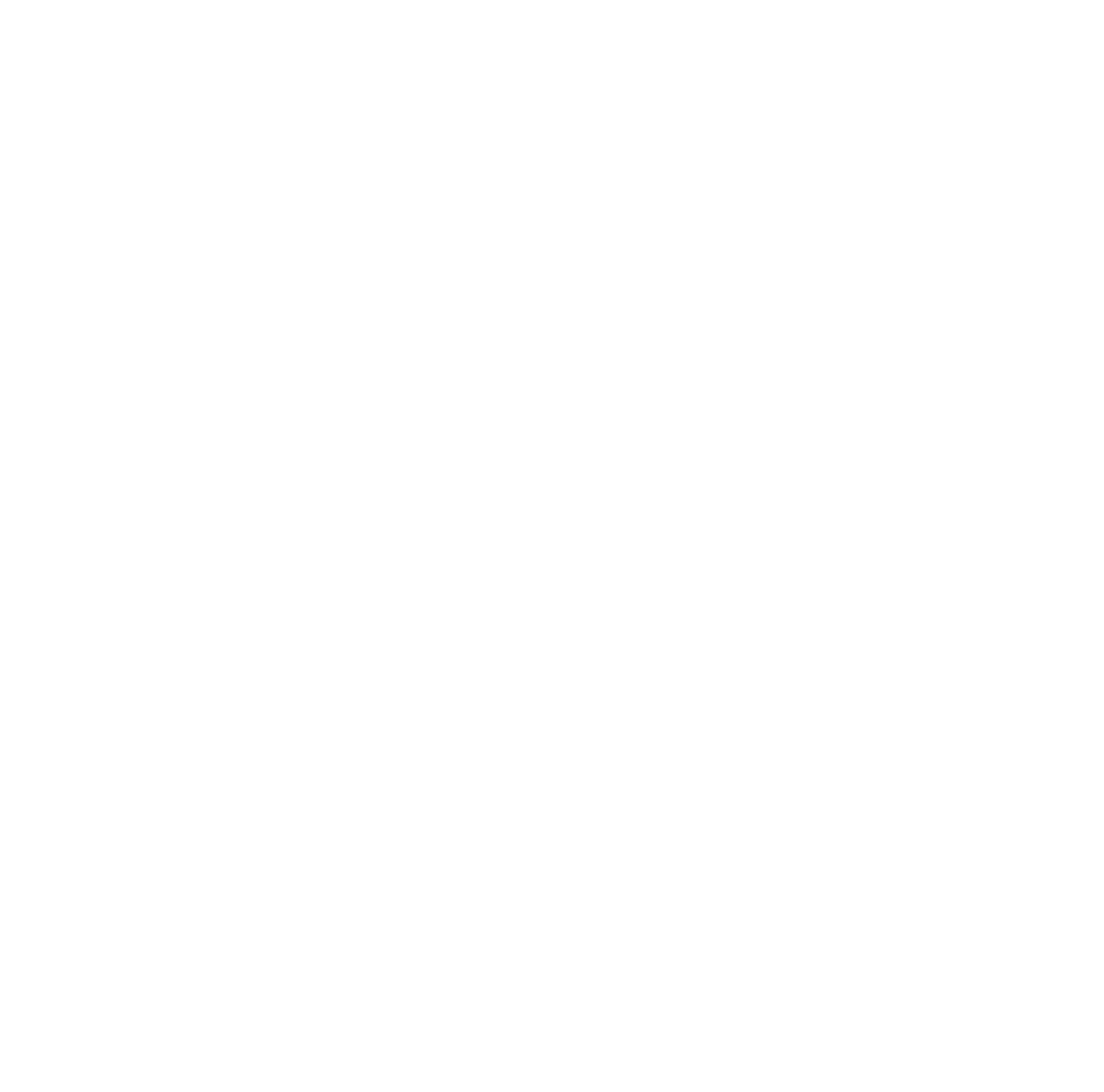
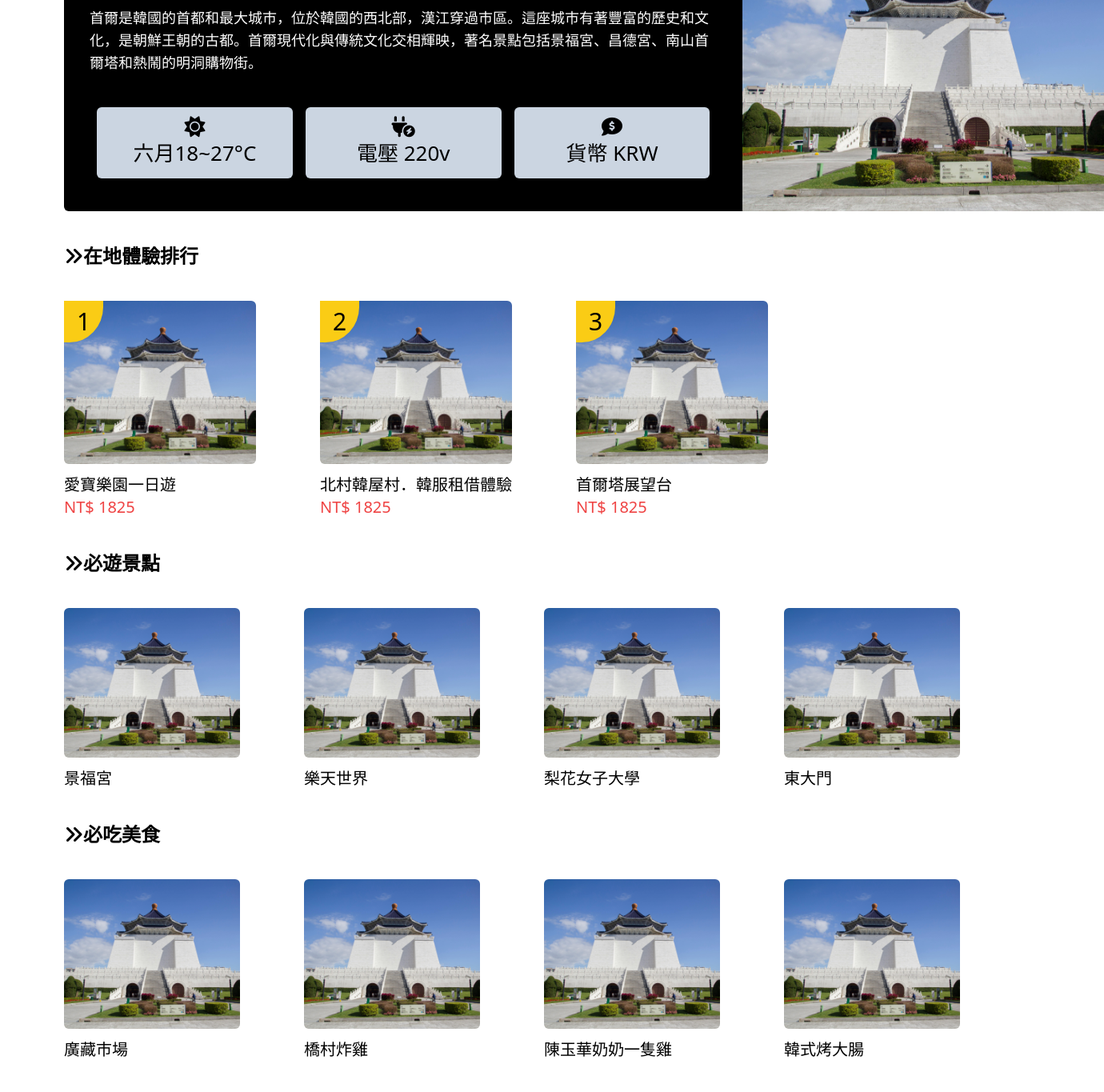
Before and after one commit to mengshanliao/travelweb-react, a React (Vite) app: page /city in a window 1280 px wide. Shown: the part 300-1665 px from the top of the page at 80% size, 1380 px wide, since content can reach past the window. Before the commit the page ends 800 px from the top, so only its background shows below. Built offline with nearby package versions, Linux system fonts and the light colour scheme; a web font is replaced by a local one.

Commit message:
feat:create City page

```diff
--- a/src/assets/css/index.css
+++ b/src/assets/css/index.css
@@ -6,6 +6,9 @@
 
 * {
   box-sizing: border-box;
+}
+header {
+  background-color: rgb(255 247 237);
 }
 header section h1 {
   font-family: "Playwrite NZ", cursive;
--- a/src/components/Layout.jsx
+++ b/src/components/Layout.jsx
@@ -3,7 +3,7 @@
 const Layout = ({ children }) => {
   return (
     <div>
-      <header class="flex justify-between items-center h-[120px] m-[20px] p-[10px]">
+      <header class="flex justify-between items-center h-[120px] m-[20px] p-[10px] ">
         <section>
           <h1 class="flex p-2 text-[2.5rem]">
             Let's Create
--- a/src/pages/City/index.jsx
+++ b/src/pages/City/index.jsx
@@ -1,6 +1,150 @@
 import Layout from "@/components/Layout";
 
 const City = () => {
-  return <Layout>City</Layout>;
+  return (
+    <Layout>
+      <div class="flex w-[1300px] h-96 justify-center my-10 ml-20 bg-black text-white rounded-md ">
+        <div class="flex flex-col p-8 ">
+          <h1 class="text-4xl font-medium mb-6 ">韓國 | 旅遊指南</h1>
+          <p class=" text-lg my-8">
+            首爾是韓國的首都和最大城市，位於韓國的西北部，漢江穿過市區。這座城市有著豐富的歷史和文化，是朝鮮王朝的古都。首爾現代化與傳統文化交相輝映，著名景點包括景福宮、昌德宮、南山首爾塔和熱鬧的明洞購物街。
+          </p>
+          <div class="flex justify-around items-center h-28 text-[26px] text-center border border-solid border-black text-black ">
+            <span class="w-1/3 mx-2 flex flex-col p-3 rounded-md bg-slate-300">
+              <i class="fa-solid fa-sun" />
+              六月18~27°C
+            </span>
+            <span class="w-1/3 mx-2 flex flex-col p-3 rounded-md bg-slate-300">
+              <i class="fa-solid fa-plug-circle-bolt" />
+              電壓 220v
+            </span>
+            <span class=" w-1/3 mx-2 flex flex-col p-3 rounded-md bg-slate-300">
+              <i class="fa-solid fa-comment-dollar" />
+              貨幣 KRW
+            </span>
+          </div>
+        </div>
+        <img src="/src/assets/images/台北中正紀念堂.jpg" alt="" class="h-96" />
+      </div>
+
+      <h2 class="mx-10 my-6 ml-20 text-2xl font-semibold">
+        <i class="fa-solid fa-angles-right">在地體驗排行</i>
+      </h2>
+      <div class="flex m-10">
+        <div class="mx-10 relative ">
+          <img
+            src="/src/assets/images/台北中正紀念堂.jpg"
+            alt=""
+            class=" w-60 mb-3 object-cover rounded-md"
+          />
+          <span class="absolute top-0 left-0 z-10 font-medium text-3xl text-black bg-yellow-400 py-2 px-4 rounded-br-[85%]">
+            1
+          </span>
+          <p class="text-xl font-medium">愛寶樂園一日遊</p>
+          <p class="text-xl font-medium text-red-500">NT$ 1825</p>
+        </div>
+        <div class="mx-10 relative ">
+          <img
+            src="/src/assets/images/台北中正紀念堂.jpg"
+            alt=""
+            class=" w-60 mb-3 object-cover rounded-md"
+          />
+          <span class="absolute top-0 left-0 z-10 font-medium text-3xl text-black bg-yellow-400 py-2 px-4 rounded-br-[85%]">
+            2
+          </span>
+          <p class="text-xl font-medium">北村韓屋村．韓服租借體驗</p>
+          <p class="text-xl font-medium  text-red-500">NT$ 1825</p>
+        </div>
+        <div class="mx-10 relative ">
+          <img
+            src="/src/assets/images/台北中正紀念堂.jpg"
+            alt=""
+            class=" w-60 mb-3 object-cover rounded-md"
+          />
+          <span class="absolute top-0 left-0 z-10 font-medium text-3xl text-black bg-yellow-400 py-2 px-4 rounded-br-[85%]">
+            3
+          </span>
+          <p class="text-xl font-medium">首爾塔展望台</p>
+          <p class="text-xl font-medium text-red-500">NT$ 1825</p>
+        </div>
+      </div>
+
+      <h2 class="mx-10 my-4 ml-20 text-2xl font-semibold">
+        <i class="fa-solid fa-angles-right">必遊景點</i>
+      </h2>
+      <div class="flex m-10">
+        <div class="mx-10 ">
+          <img
+            src="/src/assets/images/台北中正紀念堂.jpg"
+            alt=""
+            class=" w-60 mb-3 object-cover rounded-md"
+          />
+          <p class="text-xl font-medium">景福宮</p>
+        </div>
+        <div class="mx-10 ">
+          <img
+            src="/src/assets/images/台北中正紀念堂.jpg"
+            alt=""
+            class=" w-60 mb-3 object-cover rounded-md"
+          />
+          <p class="text-xl font-medium">樂天世界</p>
+        </div>
+        <div class="mx-10 ">
+          <img
+            src="/src/assets/images/台北中正紀念堂.jpg"
+            alt=""
+            class=" w-60 mb-3 object-cover rounded-md"
+          />
+          <p class="text-xl font-medium">梨花女子大學</p>
+        </div>
+        <div class="mx-10 ">
+          <img
+            src="/src/assets/images/台北中正紀念堂.jpg"
+            alt=""
+            class=" w-60 mb-3 object-cover rounded-md"
+          />
+          <p class="text-xl font-medium">東大門</p>
+        </div>
+      </div>
+
+      <h2 class="mx-10 my-4 ml-20 text-2xl font-semibold">
+        <i class="fa-solid fa-angles-right">必吃美食</i>
+      </h2>
+      <div class="flex m-10">
+        <div class="mx-10 ">
+          <img
+            src="/src/assets/images/台北中正紀念堂.jpg"
+            alt=""
+            class=" w-60 mb-3 object-cover rounded-md"
+          />
+          <p class="text-xl font-medium">廣藏市場</p>
+        </div>
+        <div class="mx-10 ">
+          <img
+            src="/src/assets/images/台北中正紀念堂.jpg"
+            alt=""
+            class=" w-60 mb-3 object-cover rounded-md"
+          />
+          <p class="text-xl font-medium">橋村炸雞</p>
+        </div>
+        <div class="mx-10 ">
+          <img
+            src="/src/assets/images/台北中正紀念堂.jpg"
+            alt=""
+            class=" w-60 mb-3 object-cover rounded-md"
+          />
+          <p class="text-xl font-medium">陳玉華奶奶一隻雞</p>
+        </div>
+        <div class="mx-10 ">
+          <img
+            src="/src/assets/images/台北中正紀念堂.jpg"
+            alt=""
+            class=" w-60 mb-3 object-cover rounded-md"
+          />
+          <p class="text-xl font-medium">韓式烤大腸</p>
+        </div>
+      </div>
+    </Layout>
+  );
 };
 export default City;
--- a/src/pages/Home/index.jsx
+++ b/src/pages/Home/index.jsx
@@ -36,7 +36,7 @@
               class="w-auto h-[300px]"
               src="/src/assets/images/台北中正紀念堂.jpg"
             />
-            <span class="absolute top-0 right-0 z-10 font-medium text-orange-600 bg-amber-300 py-1 px-2 rounded-t-r-[4px]]">
+            <span class="absolute top-0 right-0 z-10 font-medium text-orange-600 bg-amber-300 py-1 px-2 rounded-t-r-[4px]">
               93折
             </span>
             <div class="absolute top-0 left-0 w-auto h-auto opacity-40 bg-black"></div>
```
